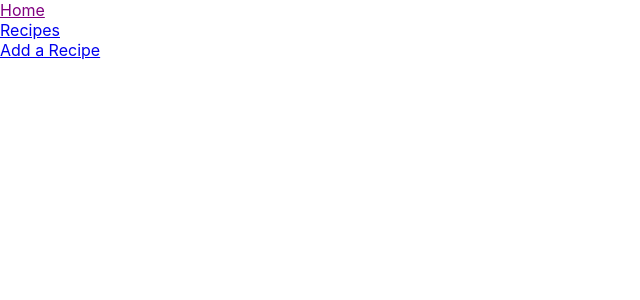
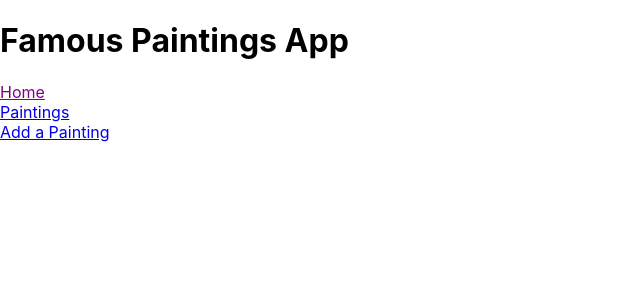
Before and after one commit to samanthamarberger/phase-2-project, a React (Create React App) app: page / in a window 1280 px wide. Shown: the top 300 px of the page, without its empty margins (0-640 px from the left). Built offline with nearby package versions, Linux system fonts and the light colour scheme.

Commit message:
Changed recipes to paintings

```diff
--- a/src/components/App.js
+++ b/src/components/App.js
@@ -2,22 +2,23 @@ import React from "react";
 import { Route, Switch } from "react-router-dom";
 import NavBar from "./NavBar";
 import Home from "./Home";
-import Recipes from "./Recipes";
-import RecipeAdd from "./RecipeAdd";
+import Paintings from "./Paintings";
+import PaintingAdd from "./PaintingAdd";
 
 function App() {
     return (
         <div>
+            <h1>Famous Paintings App</h1>
             <NavBar>
                 <Switch>
+                    <Route exact path="/paintings">
+                        <Paintings />
+                    </Route>
+                    <Route exact path="/add-painting">
+                        <PaintingAdd />
+                    </Route>
                     <Route exact path="/">
                         <Home />
-                    </Route>
-                    <Route exact path="/Recipes">
-                        <Recipes />
-                    </Route>
-                    <Route exact path="/RecipeAdd">
-                        <RecipeAdd />
                     </Route>
                 </Switch>
             </NavBar>
--- a/src/components/Home.js
+++ b/src/components/Home.js
@@ -1,12 +1,12 @@
-import React from "react"
+import React from "react";
 
 function Home() {
     return (
         <div>
             <h1>Home Page</h1>
             <p>
-                (Welcome to my recipes page!
-                Here I store all of my favorite recipes.
+                (Welcome to my paintings page!
+                Here I store all of my favorite famous paintings.
                 Feel free to add some of your favorites too!)
             </p>
         </div>
--- a/src/components/NavBar.js
+++ b/src/components/NavBar.js
@@ -19,7 +19,7 @@ function NavBar() {
             </div>
             <div>
                 <NavLink
-                    exact to="/Recipes"
+                    exact to="/paintings"
                     exactstyle={{
                     color: "blue",
                     }}
@@ -27,12 +27,12 @@ function NavBar() {
                         color: "purple",
                     }}
                 >
-                    Recipes
+                    Paintings
                 </NavLink>
             </div>
             <div>
                 <NavLink
-                    exact to="/RecipeAdd"
+                    exact to="/add-painting"
                     exactstyle={{
                     color: "blue",
                     }}
@@ -40,7 +40,7 @@ function NavBar() {
                         color: "purple",
                     }}
                 >
-                    Add a Recipe
+                    Add a Painting
                 </NavLink>
             </div>
         </div>
--- /dev/null
+++ b/src/components/PaintingAdd.js
@@ -0,0 +1,11 @@
+import React from "react";
+
+function PaintingAdd() {
+    return (
+        <div>
+            <h1>This is where you add new paintings!</h1>
+        </div>
+    )
+}
+
+export default PaintingAdd;
--- /dev/null
+++ b/src/components/Paintings.js
@@ -0,0 +1,11 @@
+import React from "react";
+
+function Paintings() {
+    return (
+        <div>
+            <h1>Paintings Page</h1>
+        </div>
+    );
+}
+
+export default Paintings;
--- a/src/components/RecipeAdd.js
+++ /dev/null
@@ -1,11 +0,0 @@
-import React from "react";
-
-function RecipeAdd() {
-    return (
-        <div>
-            <h1>This is where you add new recipes!</h1>
-        </div>
-    )
-}
-
-export default RecipeAdd;
--- a/src/components/Recipes.js
+++ /dev/null
@@ -1,11 +0,0 @@
-import React from "react";
-
-function Recipes() {
-    return (
-        <div>
-            <h1>Recipes Page</h1>
-        </div>
-    );
-}
-
-export default Recipes;
```
Also changed, not shown: src/components/PaintingCard.js (added), src/components/RecipeCard.js (deleted), 1 other file (tests, documents, lock files or other folders).
